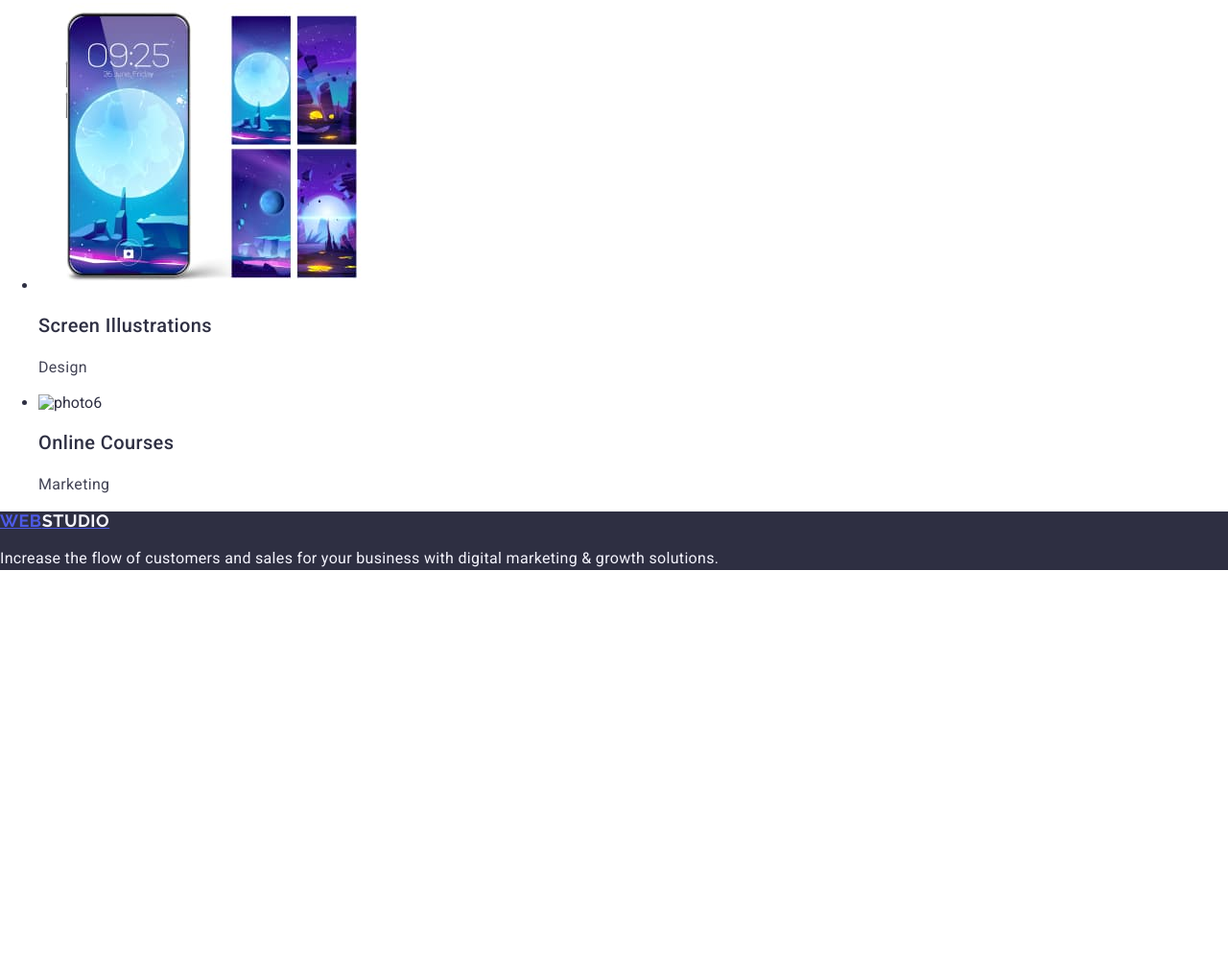
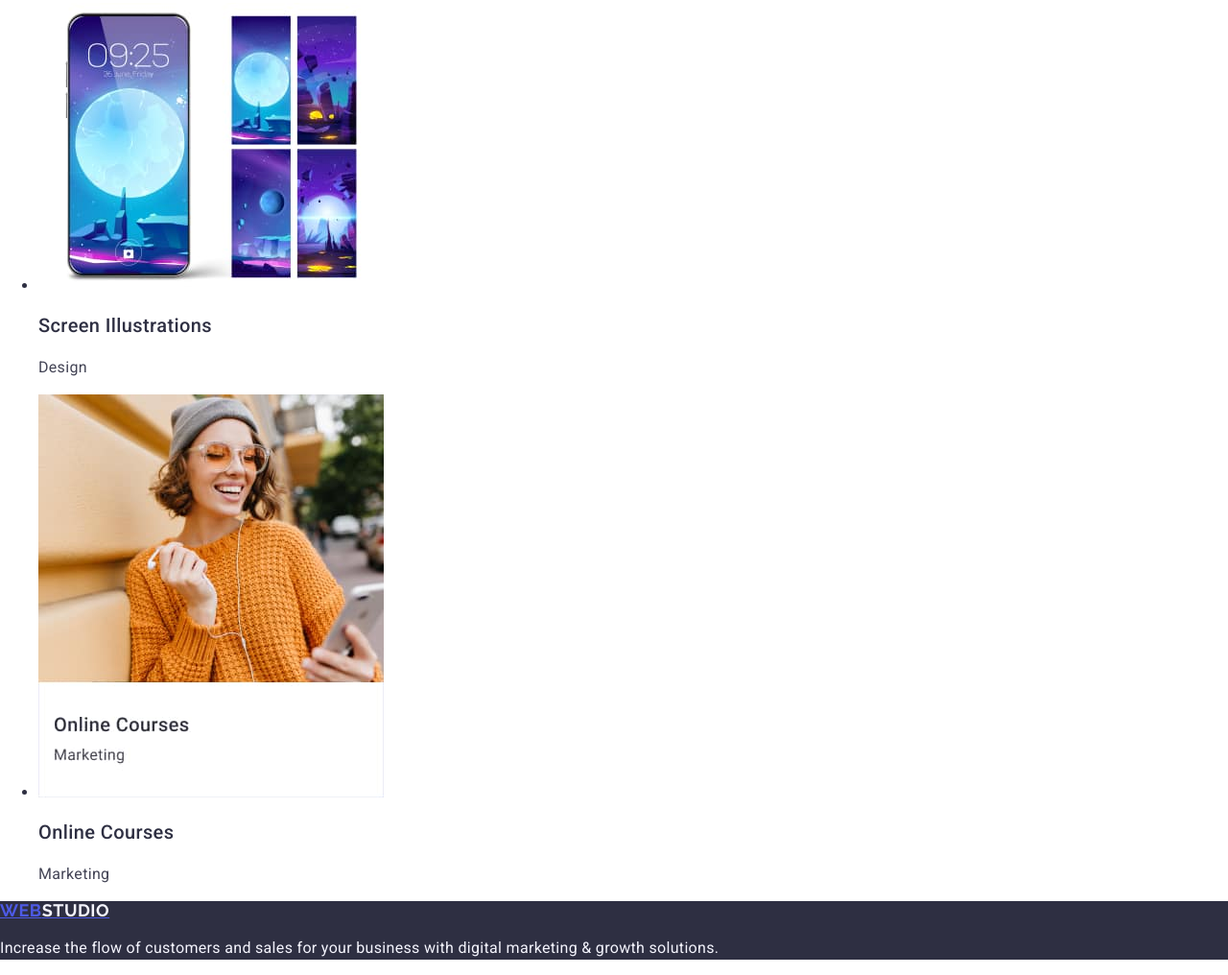
Before and after one commit to DimaMaznov/goit-markup-hw-02, a plain HTML site: page index.html in a window 1280 px wide. Shown: the part 4474-5490 px from the top of the page at 96% size. Before the commit the page ends 5084 px from the top, so only its background shows below. Drawn offline with nearby package versions, Linux system fonts and the light colour scheme.

Commit message:
Update index.html

```diff
--- a/index.html
+++ b/index.html
@@ -118,7 +118,7 @@
 
                 </li>
                 <li>
-                    <img src="./images/csssssssss.jpg class=" portfolio-header"" alt="photo6" width="360">
+                    <img src="./images/csssssssss.jpg" alt="photo6" width="360">
                     <h3 class="portfolio-header">Online Courses</h3>
                     <p class="p-portfolio">Marketing</p>
 
```
